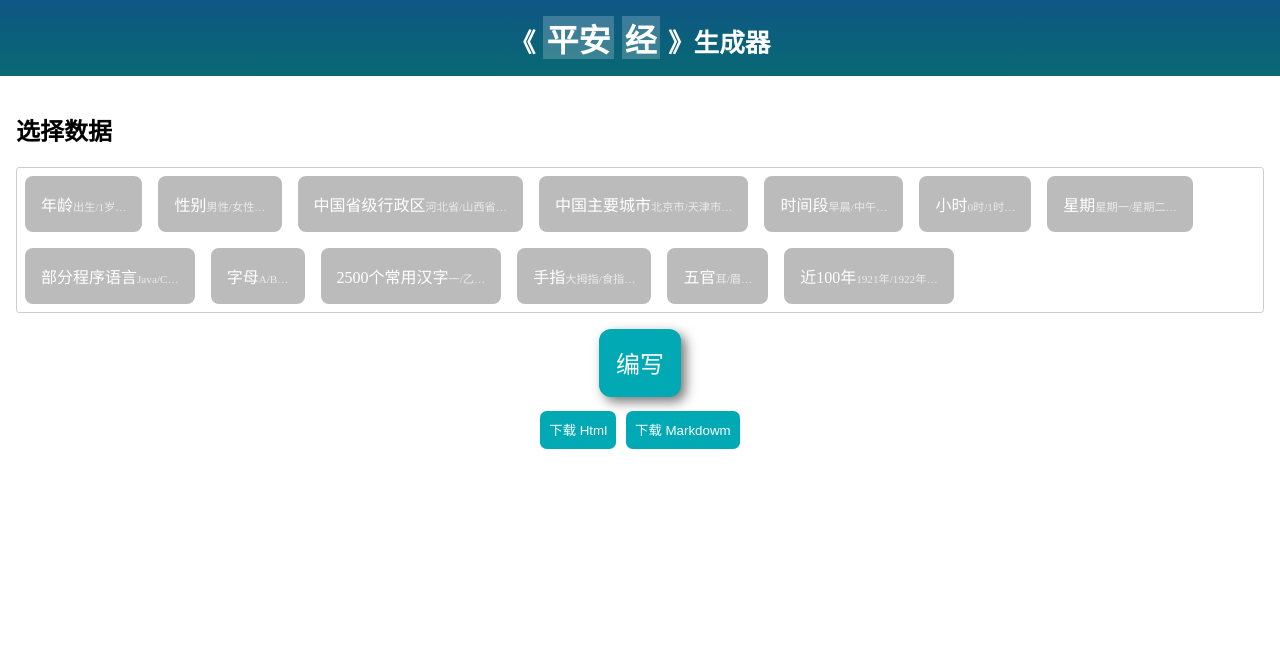
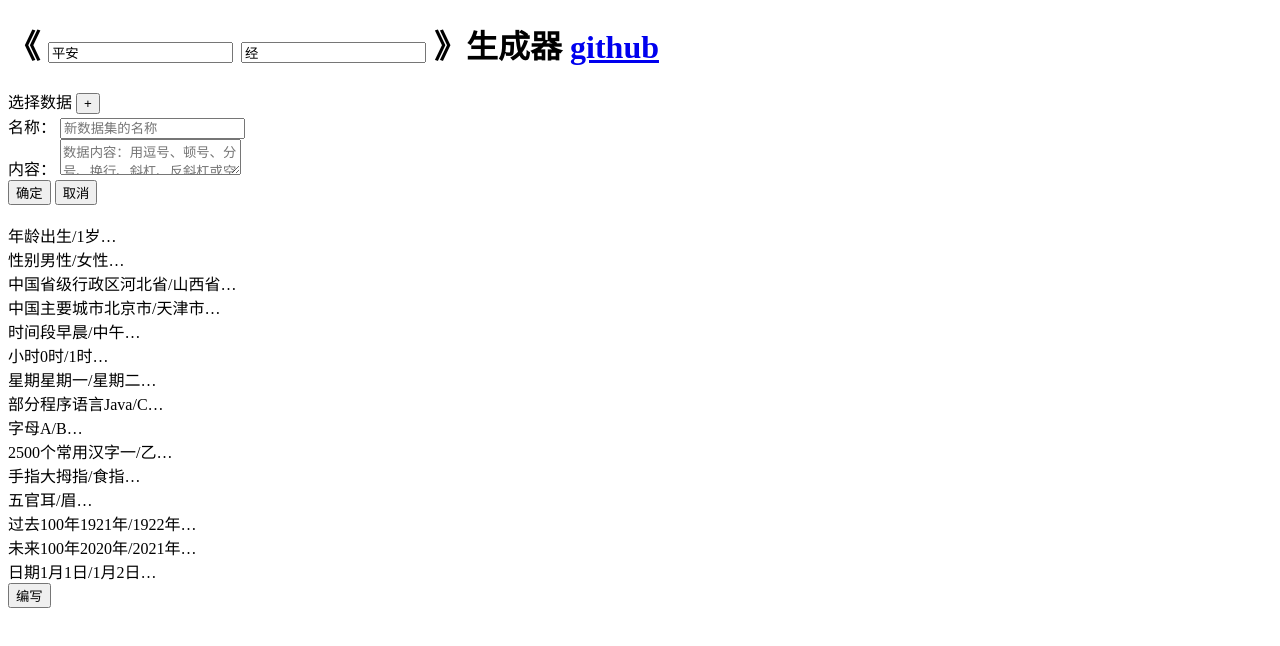
Before and after one commit to aa11653/aa11653.github.io, a plain HTML site: page pinganjing/index.html in a window 1280 px wide. Both pictures are taken after a click on the button "编写". Drawn offline with Linux system fonts and the light colour scheme.

Commit message:
update pinganjing

```diff
--- a/pinganjing/index.html
+++ b/pinganjing/index.html
@@ -1,37 +1,61 @@
 <!DOCTYPE html>
 <html lang="zh-cn-cmn">
-
     <head>
-    <meta charset="UTF-8">
-    <meta name="viewport" content="width=device-width, initial-scale=1.0">
+        <meta charset="UTF-8" />
+        <meta name="viewport" content="width=device-width, initial-scale=1.0" />
         <title>平安经生成器</title>
-    <link rel="stylesheet" href="style.css">
+        <link rel="stylesheet" href="style.css" />
     </head>
 
     <body>
         <h1 id="title">
             <span>《</span>
-        <input type="text" id="textname" value="平安">
-        <input type="text" id="texttype" value="经">
+            <input type="text" id="textName" value="平安" />
+            <input type="text" id="textType" value="经" />
             <span>》生成器</span>
+            <a
+                id="githubLink"
+                target="_blank"
+                href="https://github.com/aa11653/pinganjing"
+                >github</a
+            >
         </h1>
+        <div id="titlePlaceholder"></div>
         <div id="dataSelector">
-        <h2>选择数据</h2>
-        <div id="dataContainer">
+            <span id="selectHeader">选择数据</span>
+            <button id="addDataButton">+</button>
+            <br />
+            <div id="addDataMenu">
+                名称：
+                <input
+                    type="text"
+                    id="newDataName"
+                    placeholder="新数据集的名称"
+                />
+                <br />
+                <span id="dataContentCaption">内容：</span>
+                <textarea
+                    id="newDataContent"
+                    placeholder="数据内容：用逗号、顿号、分号、换行、斜杠、反斜杠或空格分割。例如：1岁，2岁，3岁"
+                ></textarea>
+                <br />
+                <button class="addNewDataBtn" id="confirmAdd">确定</button>
+                <button class="addNewDataBtn" id="cancelAdd">取消</button>
             </div>
+            <br />
+            <div id="dataContainer"></div>
         </div>
         <div id="generate">
             <button id="generatebutton">编写</button>
         </div>
         <div id="generatedContent">
-        <button id="downloadHTML">下载 Html</button>
+            <button id="downloadHTML">下载 HTML</button>
             <button id="downloadMarkdown">下载 Markdowm</button>
-        <br>
+            <br />
             <iframe id="generatedContentDisplay" frameborder="0"></iframe>
         </div>
     </body>
     <script src="js/data.js"></script>
     <script src="js/generate.js"></script>
     <script src="js/ui.js"></script>
-
 </html>
--- a/pinganjing/js/data.js
+++ b/pinganjing/js/data.js
@@ -1,4 +1,10 @@
 const dataUtils = {
+    /**
+     * 生成数列
+     * @param {number} start 开始序号
+     * @param {number} end 结束序号
+     * @param {number} step 步长
+     */
     createSequence(start = 0, end, step = 1) {
         const arr = []
         for (let i = start; i <= end; i += step) {
@@ -7,7 +13,7 @@ const dataUtils = {
         return arr
     }
 }
-const data = [
+const insetData = [
     {
         title: "年龄",
         data: ["出生", ...dataUtils.createSequence(1, 100).map(s => s + "岁"), "100岁以上"]
@@ -123,7 +129,22 @@ const data = [
         data: [..."耳眉眼鼻口"]
     },
     {
-        title: "近100年",
+        title: "过去100年",
         data: dataUtils.createSequence(new Date().getFullYear() - 99, new Date().getFullYear()).map(s => s + "年")
+    },
+    {
+        title: "未来100年",
+        data: dataUtils.createSequence(new Date().getFullYear(), new Date().getFullYear() + 99).map(s => s + "年")
+    },
+    {
+        title: "日期",
+        data: (function () {
+            const dayInMonths = [31, 28, 31, 30, 31, 30, 31, 31, 30, 31, 30, 31]
+            const arr = dayInMonths.map(
+                (dayInMonth, m) => dataUtils.createSequence(1, 31)
+                    .map(d => `${m + 1}月${d}日`)
+            ).flat(1)
+            return arr
+        })()
     }
 ]
--- a/pinganjing/js/generate.js
+++ b/pinganjing/js/generate.js
@@ -1,18 +1,33 @@
-function generateHTML(dataSets, bookName, bookType) {
+/**
+ * 将数据转为 HTML 标签
+ * @param {{title:string, data:strong[]}[]} dataSets 要成书的数据
+ * @param {string} textName 文本的主题 ，如致富
+ * @param {string} bookType 文本的类型，如经
+ * @returns {HTMLDivElement}
+ */
+function generateHTML(dataSets, textName, bookType) {
     const $root = document.createElement("div");
     const $bookTitle = document.createElement("h1")
-    $bookTitle.innerHTML = bookName + bookType
+    $bookTitle.innerHTML = textName + bookType
+    $root.appendChild($bookTitle)
     dataSets.forEach(n => {
         const $h = document.createElement("h2")
-        $h.innerHTML = n.title + bookName
+        $h.innerHTML = n.title + textName
         const $p = document.createElement("p")
-        $p.innerHTML = n.data.join(bookName + "，") + bookName + "。"
+        $p.innerHTML = n.data.join(textName + "，") + textName + "。"
         $root.appendChild($h)
         $root.appendChild($p)
     })
     return $root
 }
 
+/**
+ * 将数据转为 Markdown
+ * @param {{title:string, data:strong[]}[]} dataSets 要成书的数据
+ * @param {string} textName 文本的主题 ，如致富
+ * @param {string} bookType 文本的类型，如经
+ * @returns {string}
+ */
 function generateMarkdown(dataSets, bookName, bookType) {
     let s = "# " + bookName + bookType + "\n\n"
     dataSets.forEach(n => {
--- a/pinganjing/js/ui.js
+++ b/pinganjing/js/ui.js
@@ -14,21 +14,32 @@ const $ = document.querySelector.bind(document),
 
 // 数据选取相关
 const dataSelect = (function () {
-    const $dataContainer = $("#dataContainer");
-    const elementDataMap = new Map()
-    const selectedElement = new Set()
-    const selectedDataSets = new Set()
-    function createDataElement(title, example) {
+    const $dataContainer = $("#dataContainer"),
+        elementDataMap = new Map(),
+        selectedElement = new Set(),
+        selectedDataSets = new Set()
+    function createDataElement(title, data) {
         const $outer = document.createElement("div");
         $outer.className = "dataBlock"
         $outer.appendChild(document.createTextNode(title))
         const $example = document.createElement("span")
         $example.className = "example"
-        $example.innerHTML = example.join("/") + "…"
+        const exampleStr = (function () {
+            switch (data.length) {
+                case 1:
+                    return data[0]
+                case 2:
+                    return `${data[0]}/${data[1]}`
+                default:
+                    return `${data[0]}/${data[1]}…`
+            }
+        })()
+        $example.innerHTML = exampleStr
         $outer.appendChild($example)
         return $outer
     }
     /**
+     * 处理选择/取消选择数据的事件
      * @this {HTMLElement}
      */
     function clickEventHandle() {
@@ -45,28 +56,36 @@ const dataSelect = (function () {
             this.className = "dataBlock selected"
         }
     }
-    // 创建 dataElement
-    data.forEach(n => {
-        console.log(n)
-        const $el = createDataElement(n.title, n.data.slice(0, 2))
+    function createDataElementAndInit(n) {
+        const $el = createDataElement(n.title, n.data)
         $dataContainer.appendChild($el);
         elementDataMap.set($el, n)
         $el.addEventListener("click", clickEventHandle.bind($el))
-    })
+        return $el
+    }
+    // 创建 dataElement
+    insetData.forEach(createDataElementAndInit)
     return {
-        selectedDataSets
+        selectedDataSets,
+        createDataElementAndInit
     }
 })();
 
 // 生成有关
 
 (function () {
-    const $generateBtn = $("#generatebutton")
-    const $generateContent = $("#generatedContent")
-    const $downloadHTML = $("#downloadHTML")
-    const $downloadMarkdown = $("#downloadMarkdown")
-    const $display = $("#generatedContentDisplay")
+    const $generateBtn = $("#generatebutton"),
+        $generateContent = $("#generatedContent"),
+        $downloadHTML = $("#downloadHTML"),
+        $downloadMarkdown = $("#downloadMarkdown"),
+        $display = $("#generatedContentDisplay"),
+        $dataContainer = $("#dataContainer")
     $generateContent.style.display = "none"
+    /**
+     * 下载
+     * @param {string} text 下载内容
+     * @param {string} fileName 下载文件名称
+     */
     function download(text, fileName) {
         const blob = new Blob([text]);
         const u = URL.createObjectURL(blob);
@@ -75,15 +94,80 @@ const dataSelect = (function () {
         a.download = fileName
         a.click()
     }
-    function handleGenerate() {
-        const textName = $("#textname").value,
-            textType = $("#texttype").value
+    /**
+     * 更改对应的下载按钮的事件
+     */
+    function generate() {
+        if (!dataSelect.selectedDataSets.size) {
+            alert("还没有选择数据")
+            return
+        }
+        const textName = $("#textName").value,
+            textType = $("#textType").value
         const $gHTML = generateHTML(dataSelect.selectedDataSets, textName, textType),
             gMarkdown = generateMarkdown(dataSelect.selectedDataSets, textName, textType)
         $downloadHTML.onclick = download.bind(undefined, $gHTML.outerHTML, textName + textType + ".html")
         $downloadMarkdown.onclick = download.bind(undefined, gMarkdown, textName + textType + ".md")
         $display.contentWindow.document.body.innerHTML = $gHTML.innerHTML;
         $generateContent.style.display = ""
+        $dataContainer.style.maxHeight = "20vh"
     }
-    $generateBtn.addEventListener("click", handleGenerate)
+    $generateBtn.addEventListener("click", generate)
+})();
+
+// 添加数据有关
+
+(function () {
+    const $addDataMenu = $("#addDataMenu")
+        , $addDataBtn = $("#addDataButton")
+        , $confirmAddData = $("#confirmAdd")
+        , $cancelAddData = $("#cancelAdd")
+        , $newDataName = $("#newDataName")
+        , $newDataContent = $("#newDataContent");
+    function openAddDataMenu() {
+        $addDataMenu.className = ""
+        $addDataBtn.style.display = "none"
+    }
+    function clearInput() {
+        $newDataName.value = ""
+        $newDataContent.value = ""
+    }
+    function closeAddDataMenu() {
+        $addDataMenu.className = "hidden"
+        $addDataBtn.style.display = ""
+    };
+    function createDataObjectByInput() {
+        const title = $newDataName.value
+        const dataString = $newDataContent.value
+        const data = dataString.split(/[、，,;； 。.\\/\n]/g)
+        return { title, data }
+    }
+    function addDataClickHandler() {
+        clearInput();
+        openAddDataMenu();
+    }
+    function confirmDataHandler() {
+        if (!$newDataName.value) {
+            alert("请输入数据名称")
+            return
+        }
+        if (!$newDataContent.value) {
+            alert("请输入数据")
+            return
+        }
+        dataSelect.createDataElementAndInit(createDataObjectByInput()).click();
+        closeAddDataMenu()
+    }
+    function cancelAddData() {
+        const b = confirm("确定取消数据的创建吗？")
+        if (b) closeAddDataMenu()
+    }
+    $addDataBtn.addEventListener("click", addDataClickHandler)
+    $confirmAddData.addEventListener("click", confirmDataHandler)
+    $cancelAddData.addEventListener("click", cancelAddData)
+
+    // 以下代码用于移除打开页面时菜单的过渡
+    $addDataMenu.style.display = "none"
+    closeAddDataMenu()
+    setTimeout(() => { $addDataMenu.style.display = "" }, 200)
 })()
--- a/pinganjing/style.css
+++ /dev/null
@@ -1,111 +0,0 @@
-body{
-    margin: 0;
-}
-
-#title {
-    margin: 0;
-    padding: .5em;
-    font-size: 2em;
-    text-align: center;
-    color: white;
-    background: linear-gradient(#0f5685, #086972);
-}
-
-#title input {
-    padding: .1em;
-    border: none;
-    background: rgba(255, 255, 255, 0.2);
-    color: white;
-}
-
-#textname {
-    font-size: 1em;
-    width: 2em;
-    font-weight: bold;
-    text-align: center;
-    background: transparent;
-}
-
-#texttype {
-    font-size: 1em;
-    width: 1em;
-    font-weight: bold;
-    text-align: center;
-}
-
-#title span {
-    font-size: .8em
-}
-
-#dataSelector {
-    padding: 1em;
-}
-
-#dataContainer {
-    border: 1px #cccccc solid;
-    border-radius: .2em;
-    max-height: 60vh;
-    overflow: auto;
-}
-
-.dataBlock {
-    display: inline-block;
-    margin: .5em;
-    padding: 1em;
-    border-radius: 0.5em;
-    background-color: #bbbbbb;
-    color: white;
-    transition: background-color 0.1s;
-}
-
-.dataBlock .example {
-    font-size: .7em;
-    opacity: .7;
-}
-
-.dataBlock.selected {
-    background-color: #01a9b4;
-}
-
-#generate {
-    height: 3em;
-    text-align: center;
-}
-
-#generatebutton {
-    font-size: 1.5em;
-    padding: .7em;
-    background-color: #01a9b4;
-    color: white;
-    border: none;
-    border-radius: .5em;
-    box-shadow: .2em .2em .5em #777777;
-    outline: none;
-    transform: translate(0, 0);
-    transition: box-shadow 0.1s, transform 0.1s;
-}
-
-#generatebutton:active {
-    transform: translate(.1em, .1em);
-    box-shadow: .1em .1em .2em #777777;
-}
-
-#generatedContent {
-    margin: 2em .5em .5em .5em;
-    text-align: center;
-}
-
-#generatedContent button {
-    display: inline-block;
-    padding: .7em;
-    margin: .2em;
-    background-color: #01a9b4;
-    color: white;
-    border: none;
-    border-radius: .5em;
-}
-
-#generatedContentDisplay {
-    width: 100%;
-    height: 20em;
-}
```
Also changed, not shown: 1 other file. Lines whose indentation alone changed are shown as unchanged.
